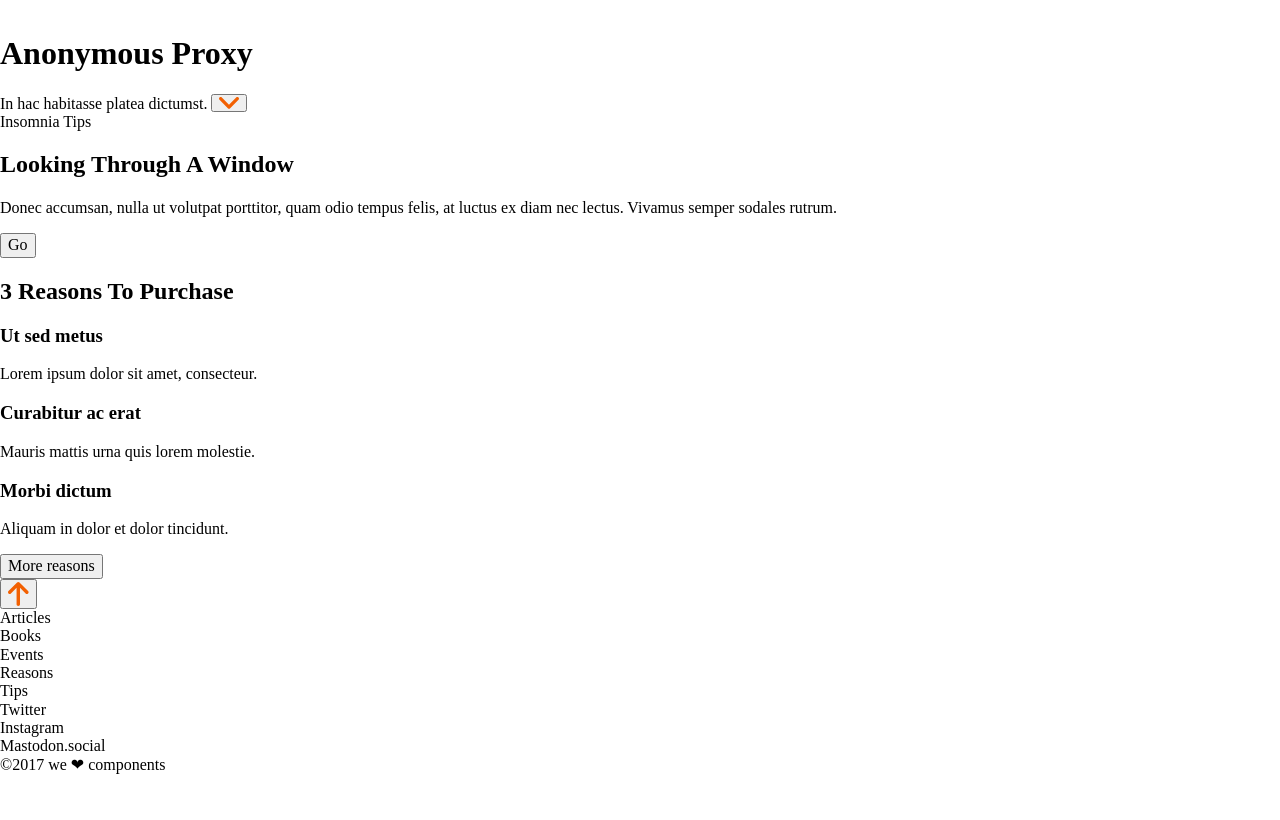
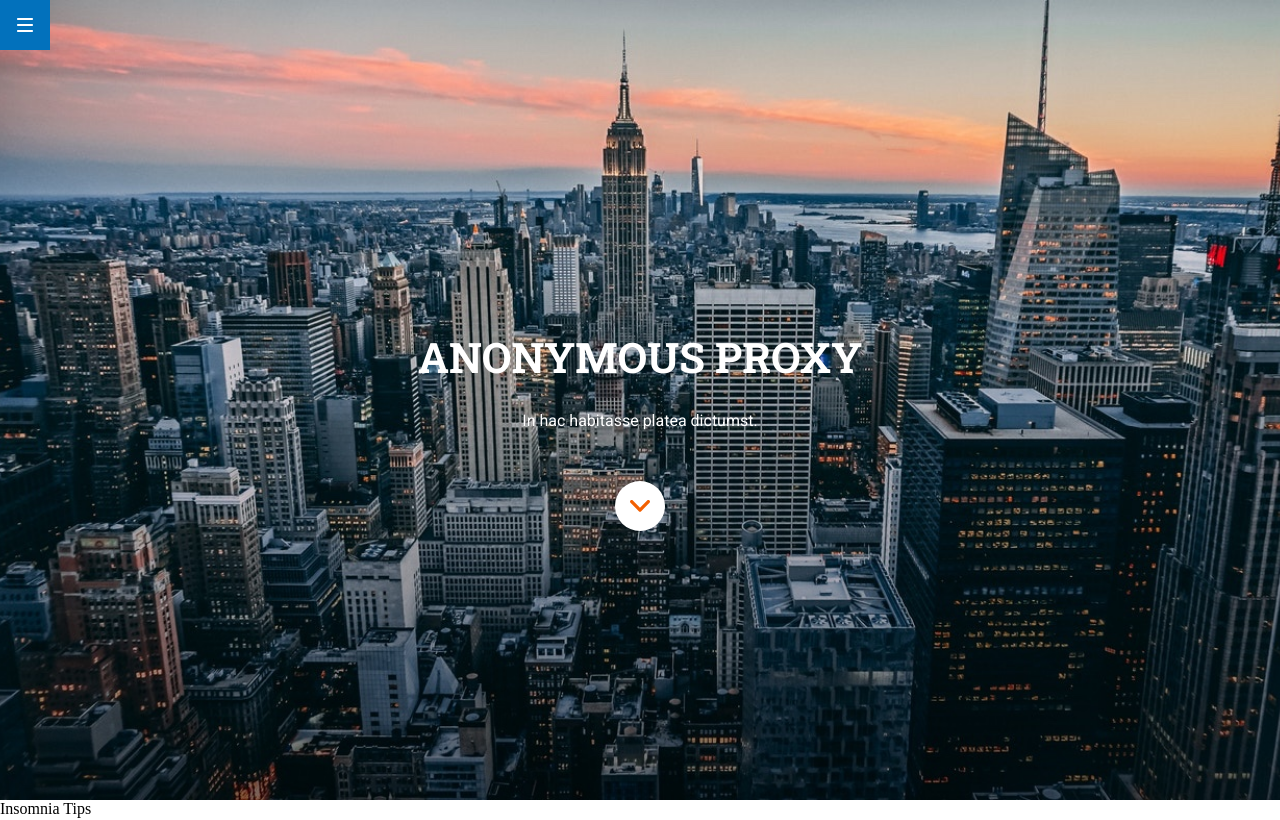
Before and after one commit to ana-sanchez/evaluacion-final-modulo-1-ana-sanchez, a website: page _src/templates/index.html in a window 1280 px wide. Shown: the top 820 px of the page. Drawn offline with nearby package versions, Linux system fonts and the light colour scheme; files that its build step writes are made by us from their sources; files whose address does not match are found by name.

Commit message:
add css header

```diff
--- a/_src/assets/scss/components/_hero.scss
+++ b/_src/assets/scss/components/_hero.scss
@@ -0,0 +1,37 @@
+.hero {
+    width: 100%;
+    height: 100vh;
+    background-image: url(../images/cover.jpg);
+    background-size: cover;
+    background-position: center;
+    display: flex;
+    flex-flow: column wrap;
+    justify-content: center;
+    align-items: center;
+    margin: 0;
+
+    h1 {
+        text-transform: uppercase;
+        text-align: center;
+        color: white;
+        font-size: rem(42);
+        line-height: rem(55);
+        margin-top: rem(60);
+    }
+
+    &__subtitle {
+        color: white;
+        font-family: $basicFont;
+        margin-top: 0;
+    }
+
+    &__button {
+        border-radius: rem(50);
+        height: rem(50);
+        width: rem(50);
+        background-color: white;
+        margin-top: 50;
+    }
+
+
+}
--- a/_src/assets/scss/core/_variables.scss
+++ b/_src/assets/scss/core/_variables.scss
@@ -6,7 +6,7 @@ $desktop: 1200px;
 
 /**FONT**/
 
-$defaultFontSize: 16px;
+$defaultFontSize: 16;
 $basicFont: 'Roboto', sans-serif;
 $titleFont: 'Roboto Slab', serif;
 
--- a/_src/assets/scss/layout/_header.scss
+++ b/_src/assets/scss/layout/_header.scss
@@ -0,0 +1,9 @@
+
+.header__button {
+    width: 50px;
+    height: 50px;
+    background-color: $primaryColor;
+    position: fixed;
+    padding: 0;
+
+}
--- a/_src/assets/scss/main.scss
+++ b/_src/assets/scss/main.scss
@@ -7,3 +7,18 @@
 @import 'components/hero';
 @import 'components/typography';
 @import 'pages/home';
+
+
+
+p {
+    font-family: $basicFont;
+}
+
+h1, h2, h3 {
+    font-family: $titleFont;
+}
+
+.wrapper {
+    margin: 0;
+    padding: 0;
+}
--- a/_src/assets/scss/normalize.scss
+++ b/_src/assets/scss/normalize.scss
@@ -37,10 +37,7 @@
    * `article` contexts in Chrome, Firefox, and Safari.
    */
 
-  h1 {
-    font-size: 2em;
-    margin: 0.67em 0;
-  }
+
 
   /* Grouping content
      ========================================================================== */
@@ -370,6 +367,11 @@
  * Box-sizing everything to border-box.
  */
 
- *{
+* {
   box-sizing: border-box;
 }
+
+button {
+  text-decoration: none;
+  border: 0px;
+}
--- a/_src/templates/index.html
+++ b/_src/templates/index.html
@@ -1,8 +1,7 @@
-<html lang="en">
+<html lang="es">
 <head>
   <meta charset="UTF-8">
   <meta name="viewport" content="width=device-width, initial-scale=1.0">
-  <meta http-equiv="X-UA-Compatible" content="ie=edge">
   <title>Ana Sánchez Rojo</title>
   <link rel="stylesheet" href="./assets/css/normalize.css">
   <link rel="stylesheet" href="./assets/css/main.css">
@@ -12,7 +11,10 @@
 <body>
   <div class="wrapper">
     <header class="header">
-      <img src="./assets/images/ico-menu.svg" alt="icono-menu">
+      <button class="header__button">
+        <img src="./assets/images/ico-menu.svg" alt="icono-menu">
+      </button>
+    </header>
       <div class="hero">
         <h1 class="hero__title">
           Anonymous Proxy
@@ -20,11 +22,11 @@
         <span class="hero__subtitle">
           In hac habitasse platea dictumst.
         </span>
+
         <button class="hero__button">
-          <img src="./assets/images/ico-scroll-down.svg" alt="">
+            <a href="#reasons"><img src="./assets/images/ico-scroll-down.svg" alt=""></a>
         </button>
       </div>
-    </header>
     <main class="content">
       <section class="content__principal">
         <span class="content__principal__category">
@@ -40,7 +42,7 @@
           Go
         </button>
       </section>
-      <section class="content__research">
+      <section class="content__research" id="#reasons">
           <h2>
               3 Reasons To Purchase
           </h2>
@@ -105,13 +107,7 @@
           we ❤︎ components
         </span>
       </div>
-
     </footer>
-
-
-
-
-
   </div>
 </body>
 </html>
```
